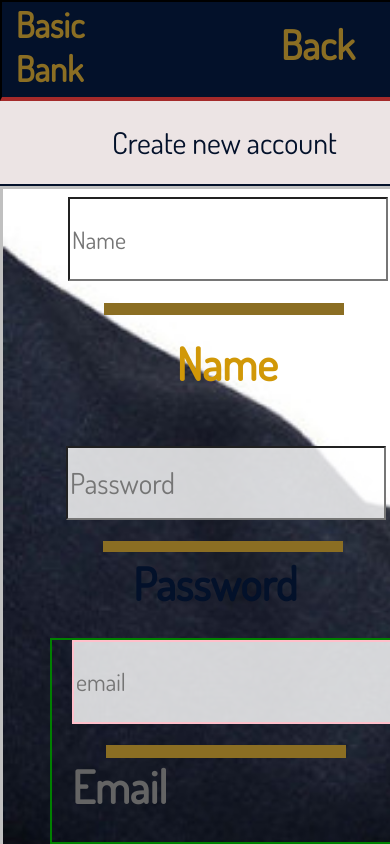
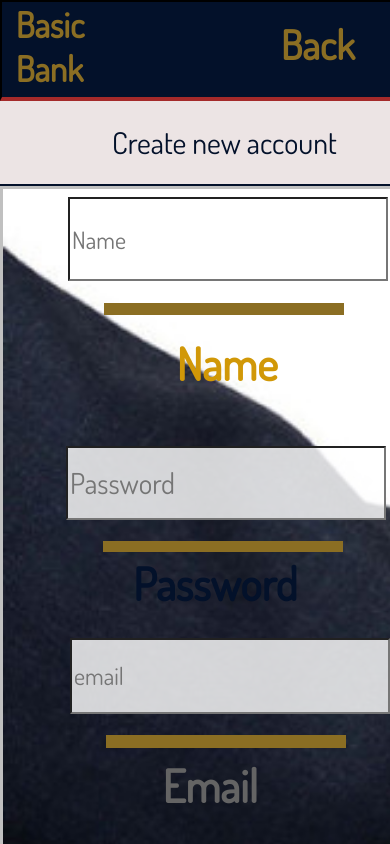
Before and after one commit to cyberstizz/basicbank, a React (Create React App) app: page /create in a window 390 px wide. Shown: the top 844 px of the page. Built offline with nearby package versions, Linux system fonts and the light colour scheme; a web font is replaced by a local one.

Commit message:
cenetered the email component

```diff
--- a/src/components/Create.css
+++ b/src/components/Create.css
@@ -95,7 +95,6 @@ width: 100%;
 
 
 .emailBlock{
-    border: solid 2px green;
     margin-top: 1vh;
     width: 22rem;
     margin-left: .5vw;
@@ -103,15 +102,16 @@ width: 100%;
 
 
 .email{
-    border: solid 2px pink;
     width: 20rem;
-
+    height: 4.8rem;
 
 }
 
 
 .emailText{
-
+    margin-left: 7rem;
+    width: 8rem;
+    margin-top: 1vh;
 }
 
 
```
